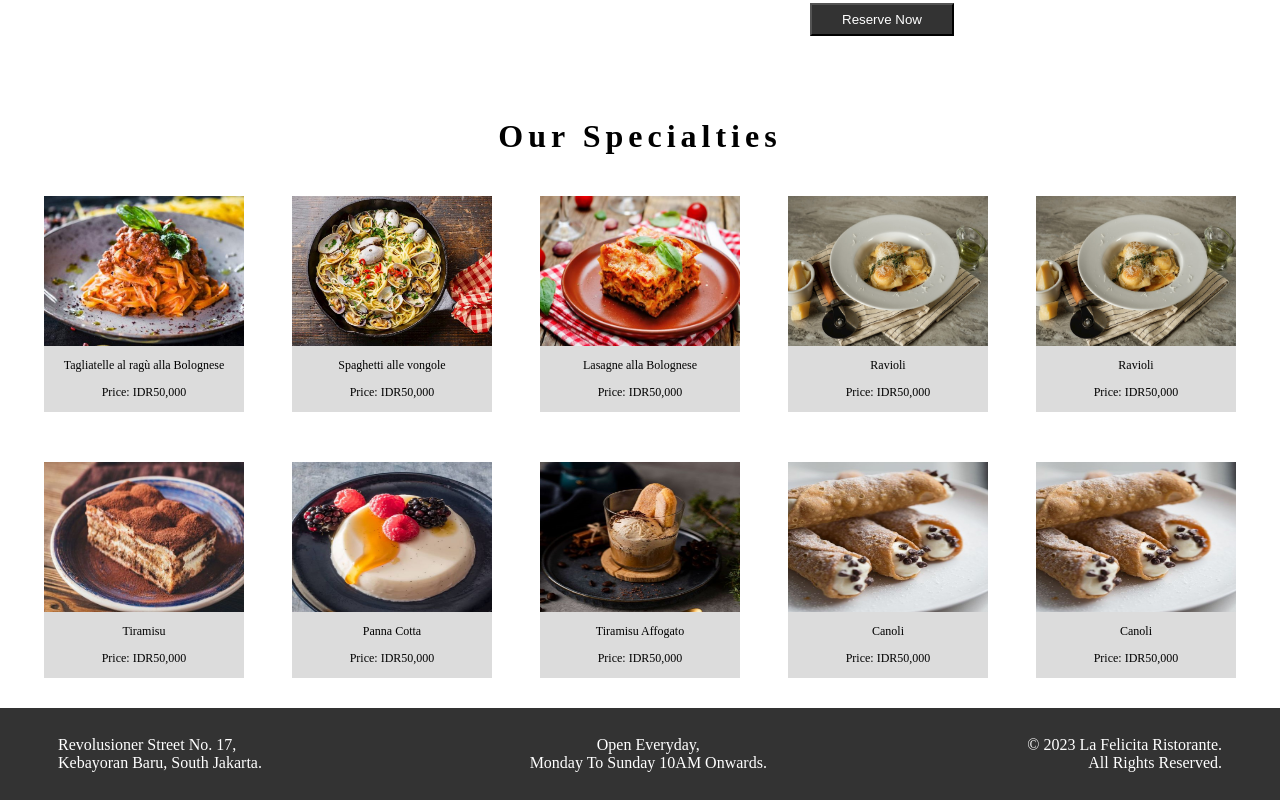
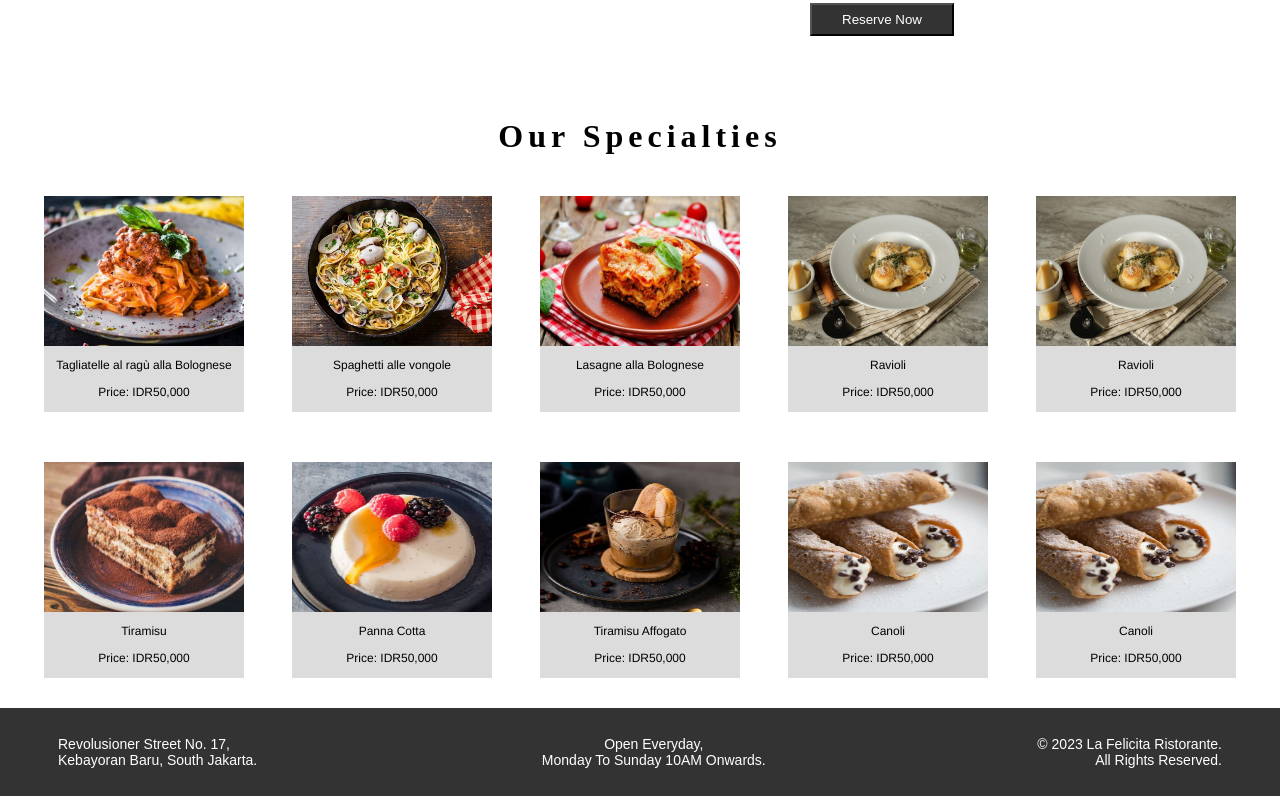
Before and after one commit to Kampus-Merdeka-Software-Engineering/FE-2-Surabaya-17, a plain HTML site: page index.html in a window 1280 px wide. Shown: the part 1588-2388 px from the top of the page. Drawn offline with Linux system fonts and the light colour scheme.

Commit message:
Update home.css

```diff
--- a/css/home.css
+++ b/css/home.css
@@ -202,6 +202,7 @@ img {vertical-align: middle;}
     font-size: 12px;
     max-width: 100%;
     height: auto;
+    font-family: Helvetica;
   }
 
   .flex-container1 div img{
@@ -230,6 +231,7 @@ img {vertical-align: middle;}
     margin-bottom: 10px;
     max-width: 100%;
     height: auto;
+    font-family: Helvetica;
   }
 
   .flex-container2 div img {
@@ -249,7 +251,8 @@ img {vertical-align: middle;}
     color: white;
     margin-top: 20px;
     margin-bottom: 20px;
-    font-size: 16px;
+    font-size: 14px;
     padding-left: 50px;
     padding-right: 50px;
+    font-family: Arial;
   }
```
